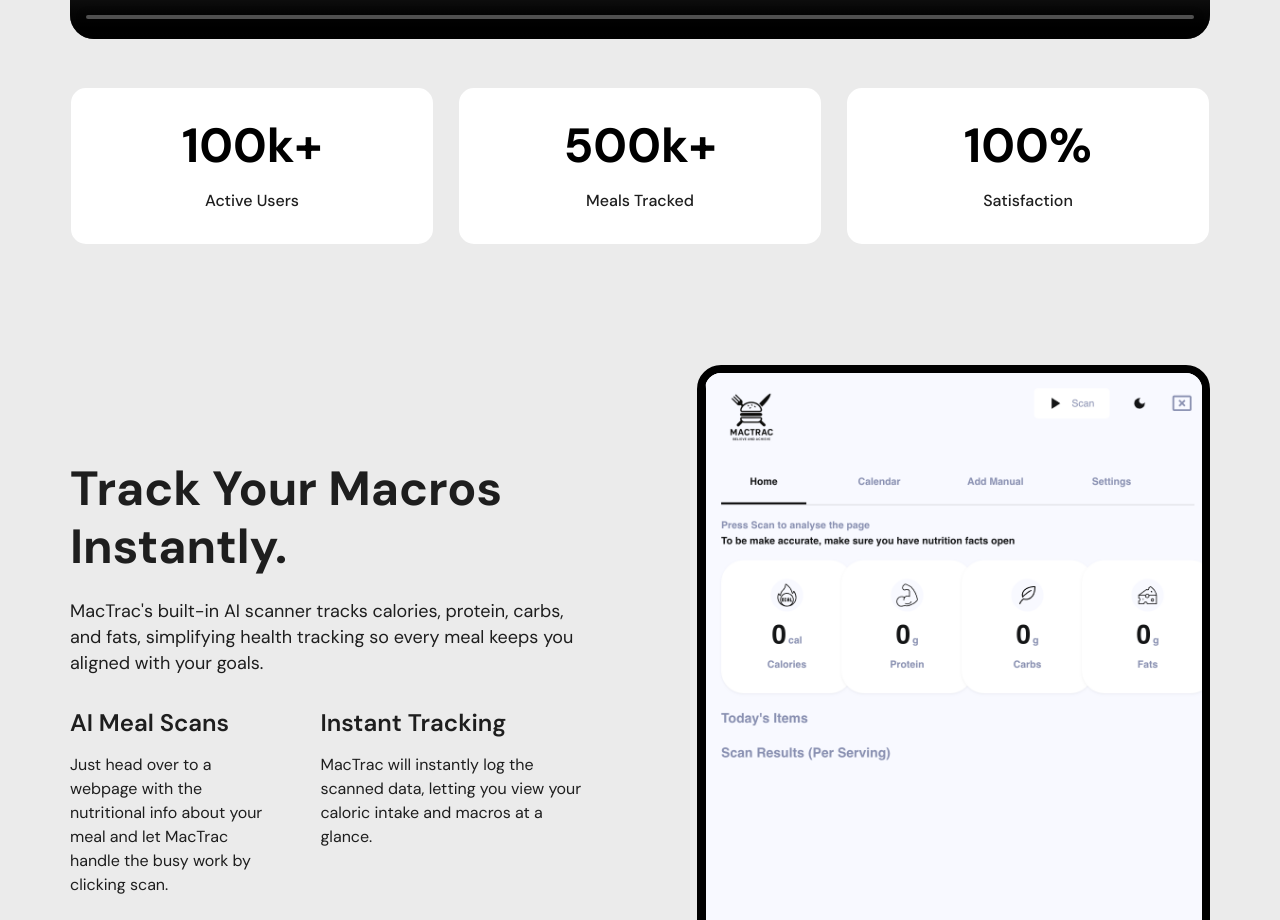
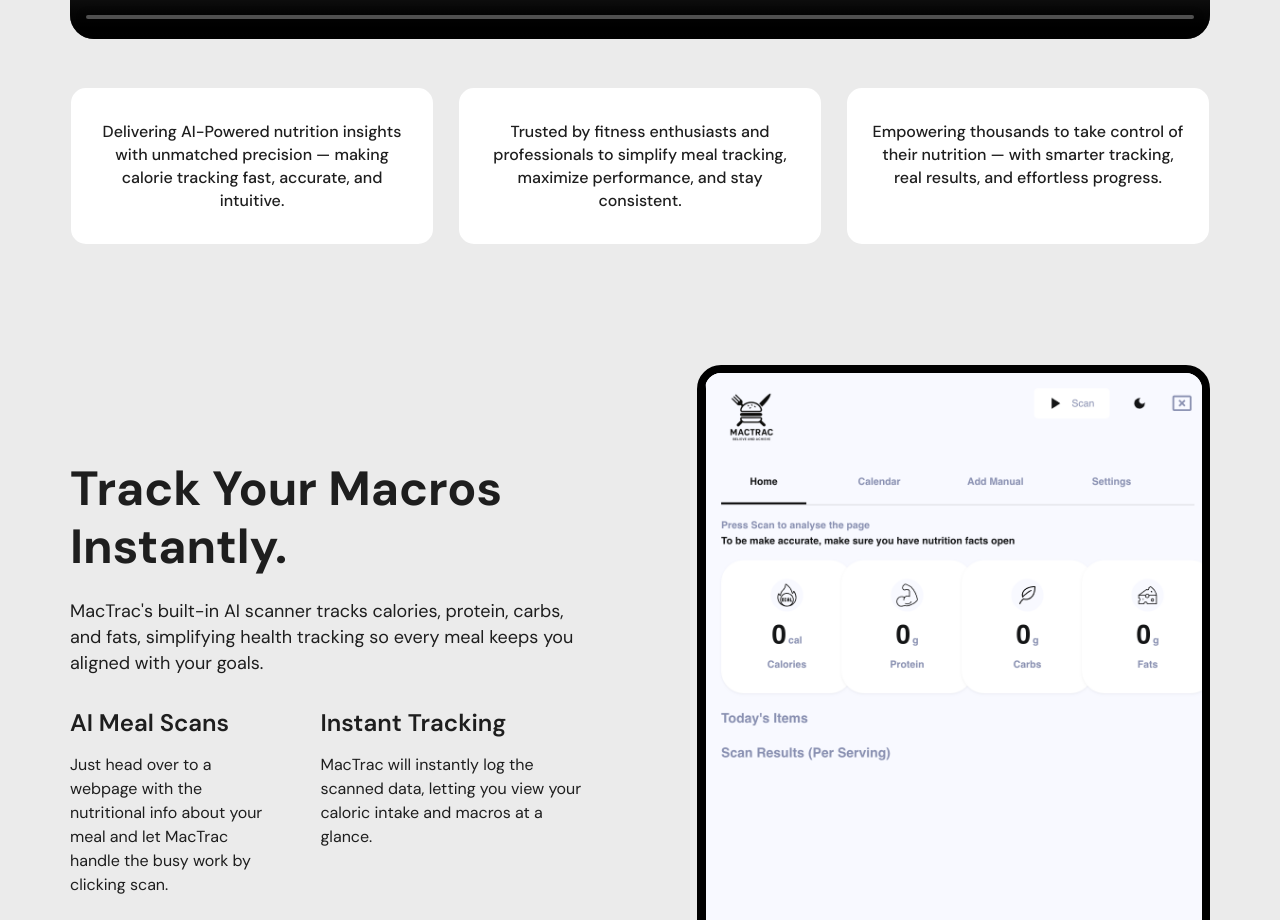
Before and after one commit to dzilb78/mac-trac.org, a plain HTML site: page site files/index.html in a window 1280 px wide. Shown: the part 2200-3120 px from the top of the page. Drawn offline with Linux system fonts and the light colour scheme; grey boxes are pictures that could not be loaded.

Commit message:
Update index.html

```diff
--- a/site files/index.html
+++ b/site files/index.html
@@ -181,27 +181,18 @@
             </div>
             <div data-w-id="74f5f19a-e339-9710-8e80-c5688009e54b" style="-webkit-transform:translate3d(0, 30px, 0) scale3d(1, 1, 1) rotateX(0) rotateY(0) rotateZ(0) skew(0, 0);-moz-transform:translate3d(0, 30px, 0) scale3d(1, 1, 1) rotateX(0) rotateY(0) rotateZ(0) skew(0, 0);-ms-transform:translate3d(0, 30px, 0) scale3d(1, 1, 1) rotateX(0) rotateY(0) rotateZ(0) skew(0, 0);transform:translate3d(0, 30px, 0) scale3d(1, 1, 1) rotateX(0) rotateY(0) rotateZ(0) skew(0, 0);opacity:0" class="counter-wrapper">
               <div class="round-counter-box simple-counter">
-                <div class="counter-value">
-                  100k+
-                </div>
                 <div class="black-des">
-                  Active Users
+                  Delivering AI-Powered nutrition insights with unmatched precision — making calorie tracking fast, accurate, and intuitive.
                 </div>
               </div>
               <div class="round-counter-box simple-counter">
-                <div class="counter-value">
-                  500k+
-                </div>
                 <div class="black-des">
-                  Meals Tracked
+                  Trusted by fitness enthusiasts and professionals to simplify meal tracking, maximize performance, and stay consistent.
                 </div>
               </div>
               <div class="round-counter-box simple-counter">
-                <div class="counter-value">
-                  100%
-                </div>
                 <div class="black-des">
-                  Satisfaction
+                  Empowering thousands to take control of their nutrition — with smarter tracking, real results, and effortless progress.
                 </div>
               </div>
             </div>
```
